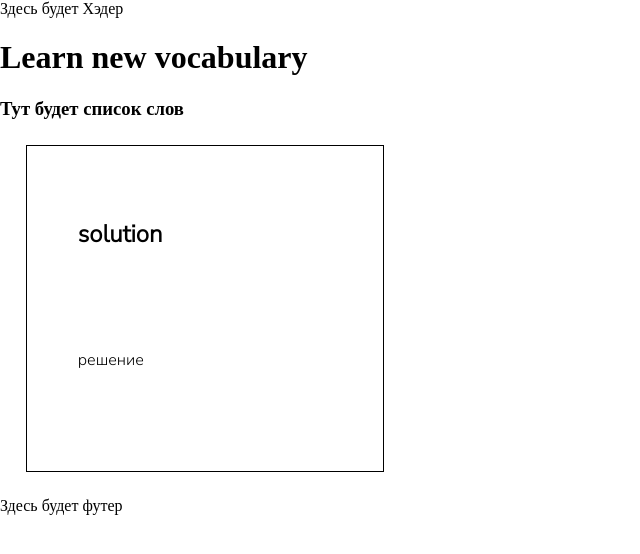
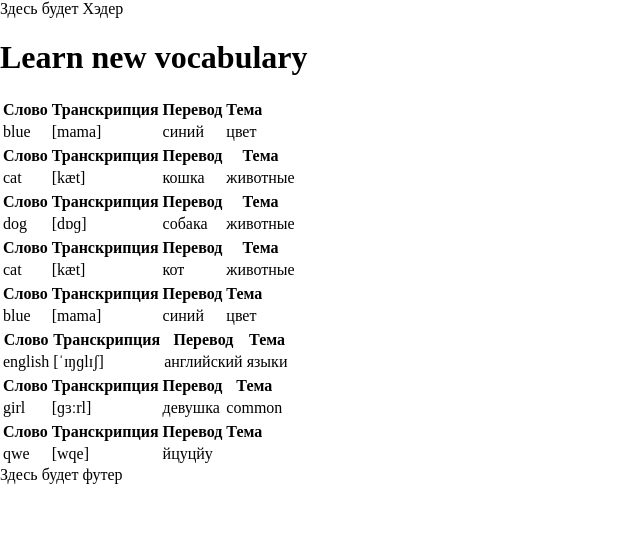
Before and after one commit to DariaKott/React-project-words, a React app: page / in a window 1280 px wide. Shown: the top 554 px of the page, without its empty margins (0-640 px from the left). Built offline with nearby package versions, Linux system fonts and the light colour scheme.

Commit message:
made words-table

```diff
--- /dev/null
+++ b/src/assets/data.js
@@ -0,0 +1,66 @@
+export const words = [
+  {
+    id: '14601',
+    english: 'blue',
+    transcription: '[mama]',
+    russian: 'синий',
+    tags: 'цвет',
+    tags_json: '["u0446u0432u0435u0442"]',
+  },
+  {
+    id: '14612',
+    english: 'cat',
+    transcription: '[kæt]',
+    russian: 'кошка',
+    tags: 'животные',
+    tags_json: '["u0436u0438u0432u043eu0442u043du044bu0435"]',
+  },
+  {
+    id: '14613',
+    english: 'dog',
+    transcription: '[dɒɡ]',
+    russian: 'собака',
+    tags: 'животные',
+    tags_json: '["u0436u0438u0432u043eu0442u043du044bu0435"]',
+  },
+  {
+    id: '14614',
+    english: 'cat',
+    transcription: '[kæt]',
+    russian: 'кот',
+    tags: 'животные',
+    tags_json: '["u0436u0438u0432u043eu0442u043du044bu0435"]',
+  },
+  {
+    id: '14616',
+    english: 'blue',
+    transcription: '[mama]',
+    russian: 'синий',
+    tags: 'цвет',
+    tags_json: '["u0446u0432u0435u0442"]',
+  },
+  {
+    id: '14628',
+    english: 'english',
+    transcription: '[ˈɪŋɡlɪʃ]',
+    russian: 'английский',
+    tags: 'языки',
+    tags_json: '["u044fu0437u044bu043au0438"]',
+  },
+  {
+    id: '14636',
+    english: 'girl',
+    transcription: '[ɡɜːrl]',
+    russian: 'девушка',
+    tags: 'common',
+    tags_json: '["common"]',
+  },
+  {
+    id: '14637',
+    english: 'qwe',
+    transcription: '[wqe]',
+    russian: 'йцуцйу',
+    tags: '',
+    tags_json: '[""]',
+  },
+];
--- a/src/presentation/App.jsx
+++ b/src/presentation/App.jsx
@@ -1,12 +1,15 @@
 import React from 'react';
 import '../assets/global.scss';
-import { List } from './components/WordList';
-
+// import { List } from './components/WordList';
+import { WordTable } from './components/WordList';
+import { words } from '../assets/data';
 
 function App() {
   return (
-    <div className="App">
-      <List/>
+    <div>
+      {words.map((word, index) => (
+        <WordTable key={index} {...word}></WordTable>
+      ))}
     </div>
   );
 }
--- a/src/presentation/components/WordCard/index.jsx
+++ b/src/presentation/components/WordCard/index.jsx
@@ -2,18 +2,12 @@ import React from 'react';
 import './styles.scss';
 
 function WordCard(props) {
-
   return (
     <div className="card">
-      <h2>{props.word}</h2>
-      <p>{props.transcription}
-      </p>
-      <p>{props.meaning}
-      </p>
-      <p>{props.translation}
-      </p>
-      <p>{props.topic}
-      </p>
+      <div className="word">{props.english}</div>
+      <div className="word">{props.transcription}</div>
+      <div className="word">{props.russian}</div>
+      <div className="word">{props.tags}</div>
     </div>
   );
 }
--- a/src/presentation/components/WordCard/styles.scss
+++ b/src/presentation/components/WordCard/styles.scss
@@ -2,12 +2,12 @@
 
 .card {
   display: flex;
-  flex-direction: column;
-  width: 28%;
-  min-width: 260px;
-  padding: 4%;
-  margin: 2%;
+  flex-direction: row;
   border: 1px solid black;
   font-family: f.$text;
+}
 
+.word {
+  padding-left: 1%;
+  border: 1px solid red;
 }
--- a/src/presentation/components/WordList/index.jsx
+++ b/src/presentation/components/WordList/index.jsx
@@ -1,14 +1,41 @@
 import React from 'react';
 import './styles.scss';
-import { WordCard } from '../WordCard';
+// import { WordCard } from '../WordCard';
+// import { words } from '../../../assets/data';
 
-function List() {
+// function List() {
+//   return (
+//     <div className="list">
+//       {words.map((word, index) => (
+//         <WordCard key={index} {...word} />
+//       ))}
+//     </div>
+//   );
+// }
+
+// export { List };
+
+function WordTable(props) {
   return (
-    <div>
-      <h3>Тут будет список слов</h3>
-      <WordCard word="solution" translation="решение"></WordCard>
-    </div>
+    <table className="word-table">
+      <thead>
+        <tr>
+          <th>Слово</th>
+          <th>Транскрипция</th>
+          <th>Перевод</th>
+          <th>Тема</th>
+        </tr>
+      </thead>
+      <tbody>
+        <tr>
+          <td>{props.english}</td>
+          <td>{props.transcription}</td>
+          <td>{props.russian}</td>
+          <td>{props.tags}</td>
+        </tr>
+      </tbody>
+    </table>
   );
 }
 
-export { List };
+export { WordTable };
--- a/src/presentation/components/WordList/styles.scss
+++ b/src/presentation/components/WordList/styles.scss
@@ -1,6 +1,6 @@
 .list {
   display: flex;
-  flex-direction: row;
+  flex-direction: column;
   width: 100vw;
   flex-wrap: wrap;
 }
```
